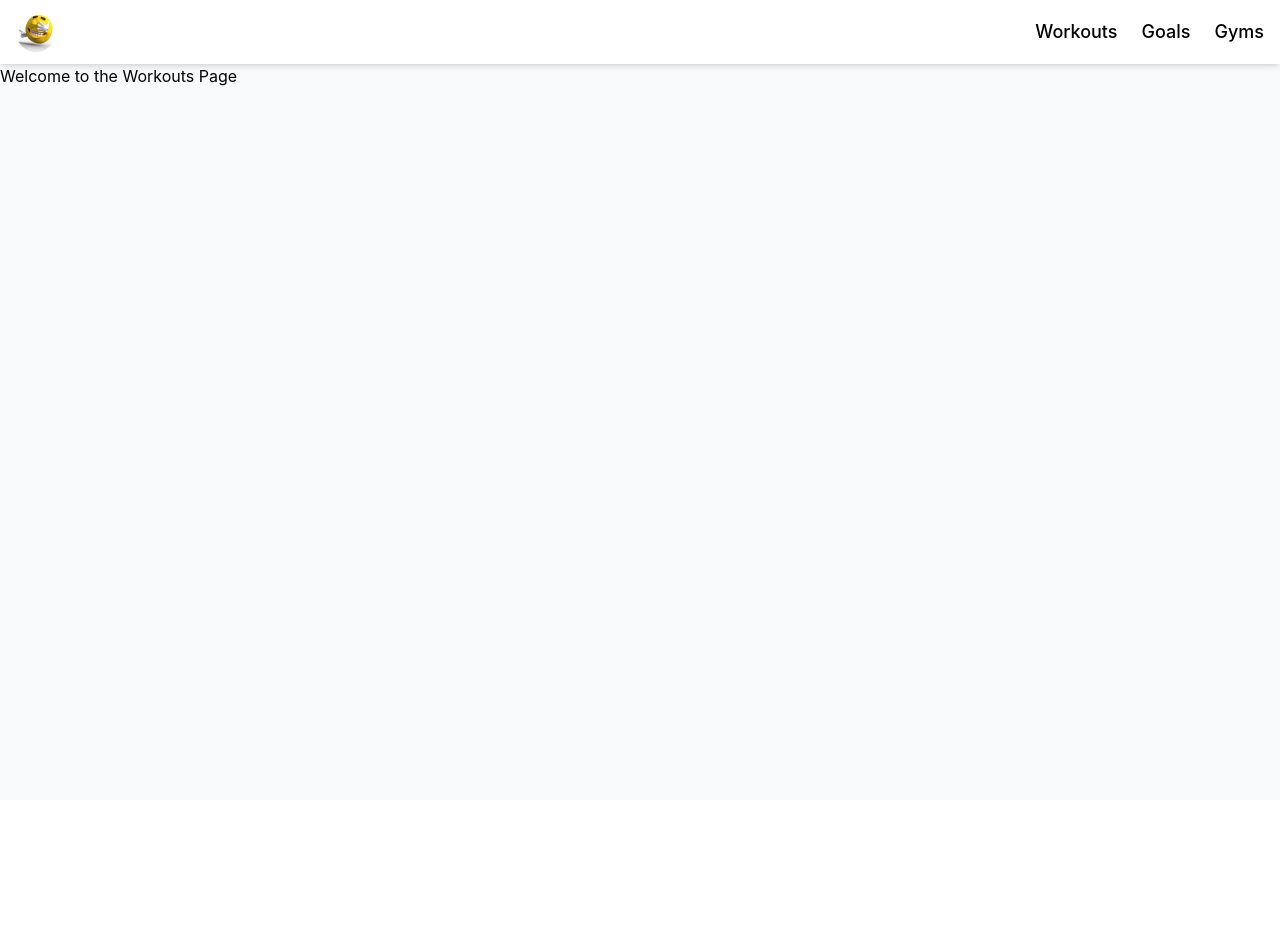
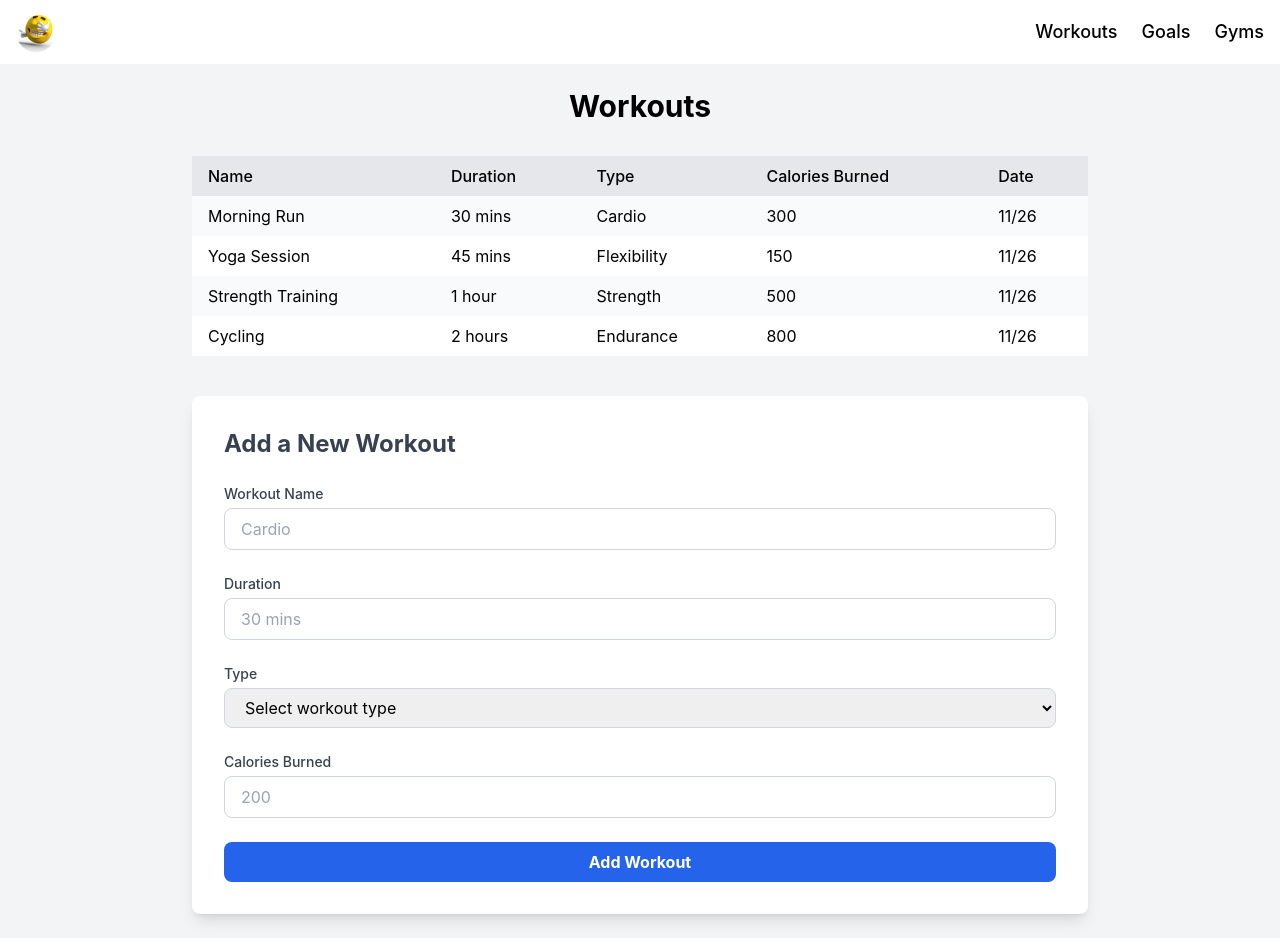
Before and after one commit to alexandramarum/comp426-final-project, a React (Create React App) app in the folder frontend/: page /workouts in a window 1280 px wide. Before the commit the page ends 800 px from the top, so only its background shows below. Built offline with nearby package versions, Linux system fonts and the light colour scheme.

Commit message:
Initalize Workouts and Goals pages

```diff
--- a/frontend/src/components/Goals.js
+++ b/frontend/src/components/Goals.js
@@ -1,7 +1,118 @@
 import React from "react";
 
-function Goals() {
-  return <h1>Welcome to the Goals Page</h1>;
-}
+const Goals = () => {
+  const goals = [
+    {
+      id: 1,
+      description: "exams",
+      targetDate: "12/12",
+      goalStatus: "Incomplete",
+    },
+    {
+      id: 2,
+      description: "gaming",
+      targetDate: "12/1",
+      goalStatus: "Complete",
+    },
+    {
+      id: 3,
+      description: "progaming",
+      targetDate: "12/1",
+      goalStatus: "In-progress",
+    },
+    {
+      id: 4,
+      description: "vibes",
+      targetDate: "12/31",
+      goalStatus: "In-progress",
+    },
+  ];
+
+  return (
+    <div className="p-6 bg-gray-100 min-h-screen">
+      <div className="max-w-4xl mx-auto">
+        <h1 className="text-3xl font-bold text-center mb-8">Goals</h1>
+        <div className="overflow-x-auto mb-10">
+          <table className="table-auto w-full bg-white shadow-lg rounded-lg">
+            <thead className="bg-gray-200">
+              <tr>
+                <th className="px-4 py-2 text-left font-medium">Description</th>
+                <th className="px-4 py-2 text-left font-medium">Target Date</th>
+                <th className="px-4 py-2 text-left font-medium">Goal Status</th>
+              </tr>
+            </thead>
+            <tbody>
+              {goals.map((goal, index) => (
+                <tr
+                  key={goal.id}
+                  className={`${
+                    index % 2 === 0 ? "bg-gray-50" : "bg-white"
+                  } hover:bg-gray-100`}
+                >
+                  <td className="px-4 py-2">{goal.description}</td>
+                  <td className="px-4 py-2">{goal.targetDate}</td>
+                  <td className="px-4 py-2">{goal.goalStatus}</td>
+                </tr>
+              ))}
+            </tbody>
+          </table>
+        </div>
+
+        <div className="bg-white shadow-lg rounded-lg p-8">
+          <h3 className="text-2xl font-bold mb-6 text-gray-700">
+            Add a New Goal
+          </h3>
+          <form className="space-y-6">
+            <div>
+              <label className="block text-sm font-medium text-gray-700 mb-1">
+                Description
+              </label>
+              <input
+                type="text"
+                className="w-full px-4 py-2 border border-gray-300 rounded-lg focus:outline-none focus:ring-2 focus:ring-blue-500"
+                placeholder="Hit a bench PR"
+              />
+            </div>
+
+            <div>
+              <label className="block text-sm font-medium text-gray-700 mb-1">
+                Target Date
+              </label>
+              <input
+                type="text"
+                className="w-full px-4 py-2 border border-gray-300 rounded-lg focus:outline-none focus:ring-2 focus:ring-blue-500"
+                placeholder="12/4"
+              />
+            </div>
+
+            <div>
+              <label className="block text-sm font-medium text-gray-700 mb-1">
+                Goal Status
+              </label>
+              <select
+                className="w-full px-4 py-2 border border-gray-300 rounded-lg focus:outline-none focus:ring-2 focus:ring-blue-500"
+                defaultValue=""
+              >
+                <option value="" disabled>
+                  Select current goal status
+                </option>
+                <option value="Complete">Complete</option>
+                <option value="In-progress">In-progress</option>
+                <option value="Incomplete">Incomplete</option>
+              </select>
+            </div>
+
+            <button
+              type="submit"
+              className="w-full bg-blue-600 text-white font-bold py-2 rounded-lg hover:bg-blue-700 focus:outline-none focus:ring-2 focus:ring-blue-500 focus:ring-offset-2"
+            >
+              Add Goal
+            </button>
+          </form>
+        </div>
+      </div>
+    </div>
+  );
+};
 
 export default Goals;
--- a/frontend/src/components/Workouts.js
+++ b/frontend/src/components/Workouts.js
@@ -1,7 +1,144 @@
 import React from "react";
 
-function Workouts() {
-  return <h1>Welcome to the Workouts Page</h1>;
-}
+const Workouts = () => {
+  const workouts = [
+    {
+      id: 1,
+      name: "Morning Run",
+      duration: "30 mins",
+      type: "Cardio",
+      caloriesBurned: 300,
+      date: "11/26",
+    },
+    {
+      id: 2,
+      name: "Yoga Session",
+      duration: "45 mins",
+      type: "Flexibility",
+      caloriesBurned: 150,
+      date: "11/26",
+    },
+    {
+      id: 3,
+      name: "Strength Training",
+      duration: "1 hour",
+      type: "Strength",
+      caloriesBurned: 500,
+      date: "11/26",
+    },
+    {
+      id: 4,
+      name: "Cycling",
+      duration: "2 hours",
+      type: "Endurance",
+      caloriesBurned: 800,
+      date: "11/26",
+    },
+  ];
+
+  return (
+    <div className="p-6 bg-gray-100 min-h-screen">
+      <div className="max-w-4xl mx-auto">
+        <h1 className="text-3xl font-bold text-center mb-8">Workouts</h1>
+        <div className="overflow-x-auto mb-10">
+          <table className="table-auto w-full bg-white shadow-lg rounded-lg">
+            <thead className="bg-gray-200">
+              <tr>
+                <th className="px-4 py-2 text-left font-medium">Name</th>
+                <th className="px-4 py-2 text-left font-medium">Duration</th>
+                <th className="px-4 py-2 text-left font-medium">Type</th>
+                <th className="px-4 py-2 text-left font-medium">
+                  Calories Burned
+                </th>
+                <th className="px-4 py-2 text-left font-medium">Date</th>
+              </tr>
+            </thead>
+            <tbody>
+              {workouts.map((workout, index) => (
+                <tr
+                  key={workout.id}
+                  className={`${
+                    index % 2 === 0 ? "bg-gray-50" : "bg-white"
+                  } hover:bg-gray-100`}
+                >
+                  <td className="px-4 py-2">{workout.name}</td>
+                  <td className="px-4 py-2">{workout.duration}</td>
+                  <td className="px-4 py-2">{workout.type}</td>
+                  <td className="px-4 py-2">{workout.caloriesBurned}</td>
+                  <td className="px-4 py-2">{workout.date}</td>
+                </tr>
+              ))}
+            </tbody>
+          </table>
+        </div>
+
+        <div className="bg-white shadow-lg rounded-lg p-8">
+          <h3 className="text-2xl font-bold mb-6 text-gray-700">
+            Add a New Workout
+          </h3>
+          <form className="space-y-6">
+            <div>
+              <label className="block text-sm font-medium text-gray-700 mb-1">
+                Workout Name
+              </label>
+              <input
+                type="text"
+                className="w-full px-4 py-2 border border-gray-300 rounded-lg focus:outline-none focus:ring-2 focus:ring-blue-500"
+                placeholder="Cardio"
+              />
+            </div>
+
+            <div>
+              <label className="block text-sm font-medium text-gray-700 mb-1">
+                Duration
+              </label>
+              <input
+                type="text"
+                className="w-full px-4 py-2 border border-gray-300 rounded-lg focus:outline-none focus:ring-2 focus:ring-blue-500"
+                placeholder="30 mins"
+              />
+            </div>
+
+            <div>
+              <label className="block text-sm font-medium text-gray-700 mb-1">
+                Type
+              </label>
+              <select
+                className="w-full px-4 py-2 border border-gray-300 rounded-lg focus:outline-none focus:ring-2 focus:ring-blue-500"
+                defaultValue=""
+              >
+                <option value="" disabled>
+                  Select workout type
+                </option>
+                <option value="Cardio">Cardio</option>
+                <option value="Strength">Strength</option>
+                <option value="Flexibility">Flexibility</option>
+                <option value="Other">Other</option>
+              </select>
+            </div>
+
+            <div>
+              <label className="block text-sm font-medium text-gray-700 mb-1">
+                Calories Burned
+              </label>
+              <input
+                type="number"
+                className="w-full px-4 py-2 border border-gray-300 rounded-lg focus:outline-none focus:ring-2 focus:ring-blue-500"
+                placeholder="200"
+              />
+            </div>
+
+            <button
+              type="submit"
+              className="w-full bg-blue-600 text-white font-bold py-2 rounded-lg hover:bg-blue-700 focus:outline-none focus:ring-2 focus:ring-blue-500 focus:ring-offset-2"
+            >
+              Add Workout
+            </button>
+          </form>
+        </div>
+      </div>
+    </div>
+  );
+};
 
 export default Workouts;
```
